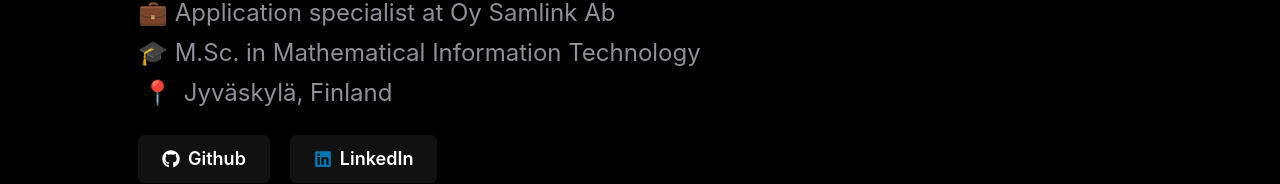
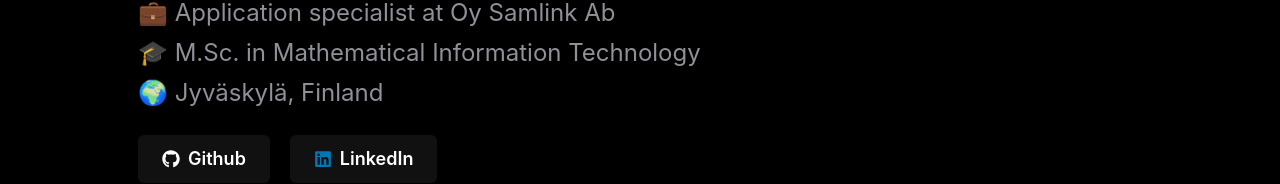
Before and after one commit to naabvb/portfolio, a Next.js app: page / in a window 1280 px wide. Shown: the part 303-487 px from the top of the page. Built offline with nearby package versions, Linux system fonts and the light colour scheme.

Commit message:
Remove weirdly formatting emoji

```diff
--- a/fragments/occupation.js
+++ b/fragments/occupation.js
@@ -14,10 +14,7 @@
             <Box as="span">🎓</Box> <Box as="span">{occupation.education}</Box>
           </Text>
           <Text className="occupationText" fontSize={fonts.occupationFontSize}>
-            <Box mx="4.5px" as="span">
-              📍
-            </Box>{" "}
-            <Box as="span">{occupation.location}</Box>
+            <Box as="span">🌍</Box> <Box as="span">{occupation.location}</Box>
           </Text>
         </Stack>
       </Box>
```
Also changed, not shown: 1 other file (tests, documents, lock files or other folders).
